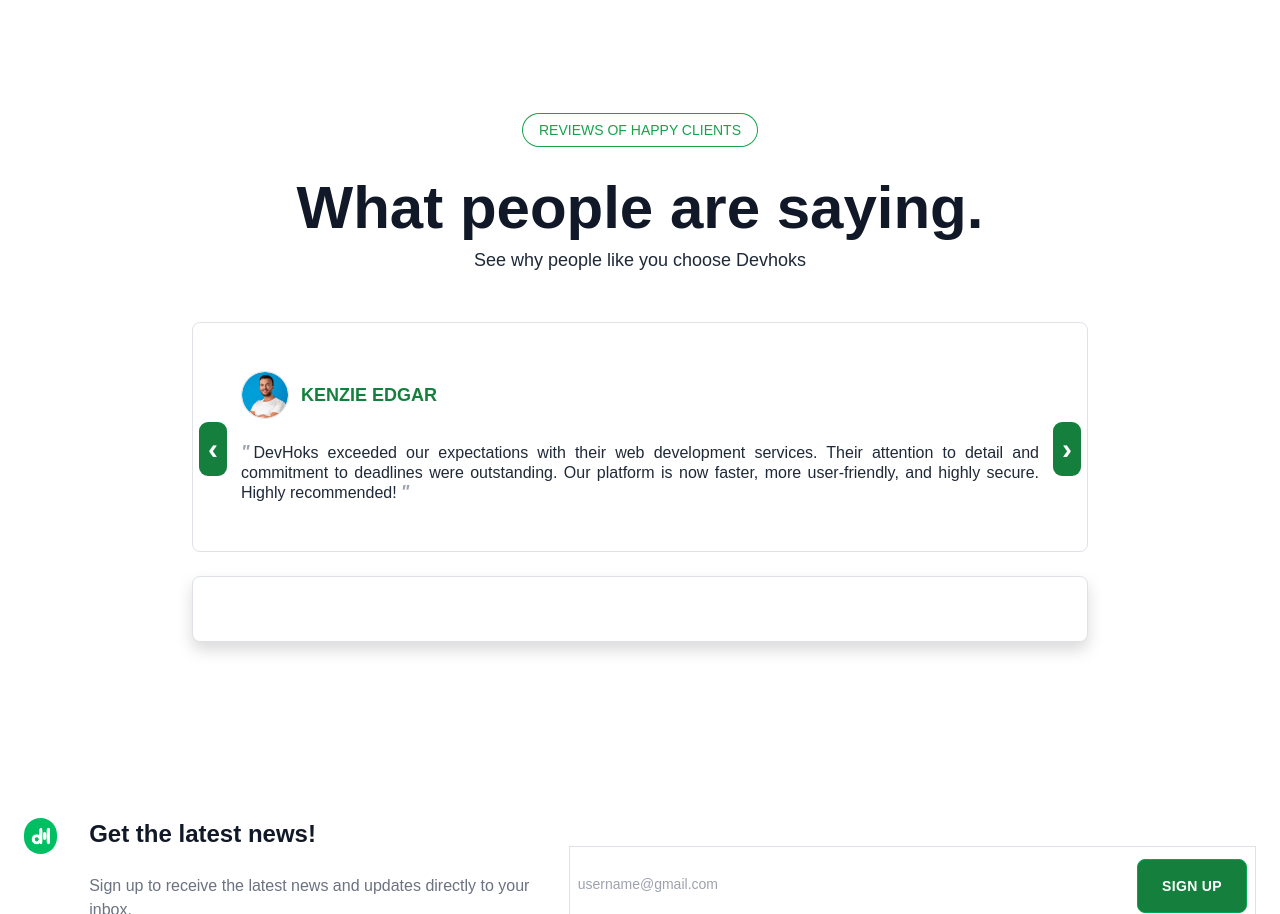
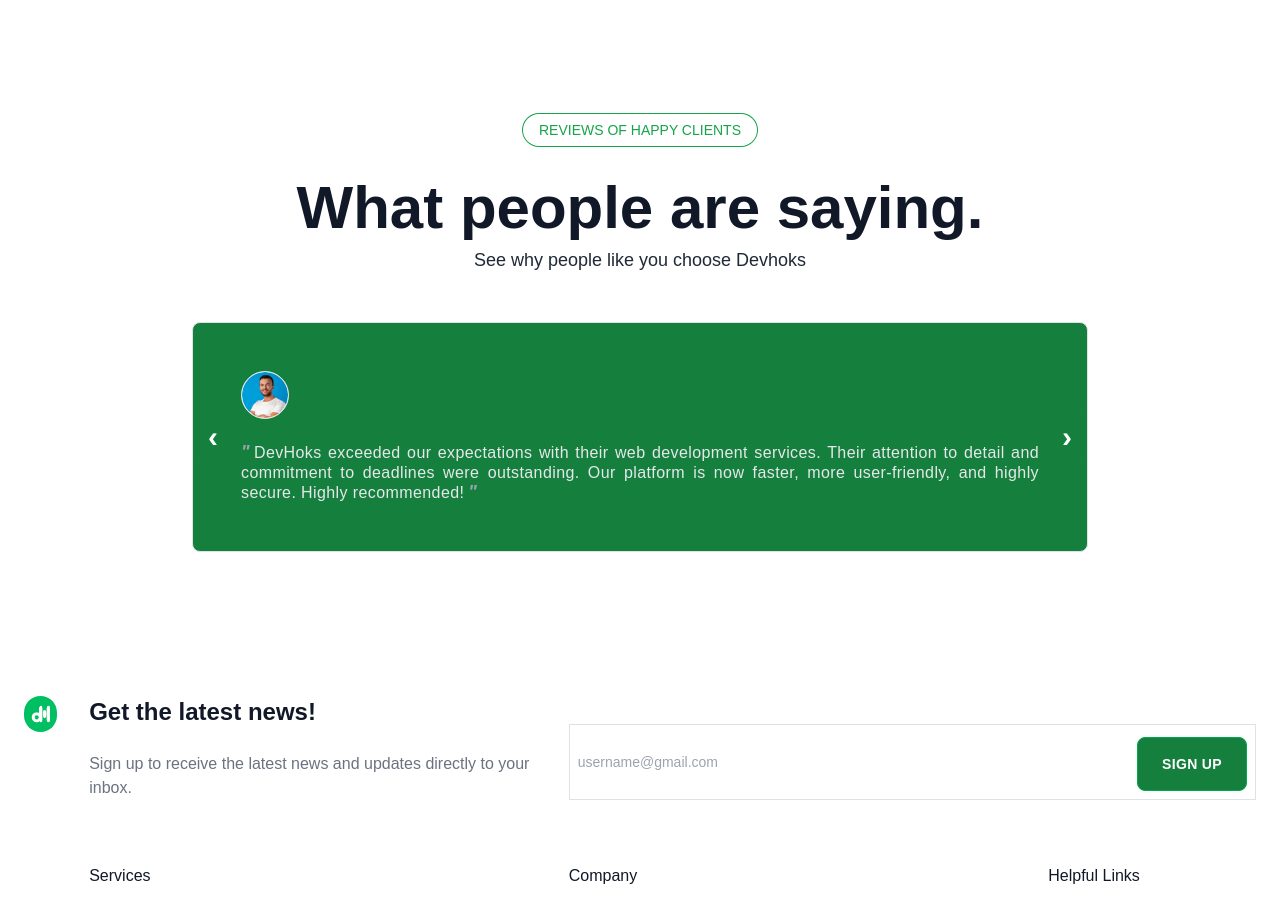
Before and after one commit to ABDULHAMEED-10/DevHooks, a React (Vite) app in the folder DevHoks/: page / in a window 1280 px wide. Shown: the part 3678-4592 px from the top of the page. Built offline with nearby package versions, Linux system fonts and the light colour scheme.

Commit message:
changes done

```diff
--- a/DevHoks/src/Pages/Home/HomeComponents/Testimonial/CaurosalCard.jsx
+++ b/DevHoks/src/Pages/Home/HomeComponents/Testimonial/CaurosalCard.jsx
@@ -1,19 +1,19 @@
 import propTypes from "prop-types";
 export const CaurosalCard = ({prop}) => {
   return (
-    <div className="w-full mx-auto rounded-lg bg-white border border-green-800 p-5 text-gray-800 font-light mb-6 dark:bg-white">
+    <div className="w-full mx-auto rounded-lg bg-green-700 border border-green-800 p-5 text-gray-200 dark:bg-green-700">
       <div className="w-full flex mb-4 items-center">
         <div className="overflow-hidden rounded-full w-12 h-12 bg-gray-50 border border-gray-200">
           <img src={prop.pic} alt="pic"></img>
         </div>
         <div className="flex-grow pl-3">
-          <h6 className="font-bold text-green-700 text-lg uppercase text-gray-600 dark:text-green-700">
+          <h6 className="font-bold text-green-700 text-lg uppercase text-gray-100 ">
             {prop.name}
           </h6>
         </div>
       </div>
       <div className="w-full">
-        <p className="text-md leading-tight dark:text-black text-justify">
+        <p className="text-md leading-tight tracking-wide text-justify">
           <span className="text-lg leading-none italic font-bold text-gray-400 mr-1">
             &quot;
           </span>
--- a/DevHoks/src/Pages/Home/HomeComponents/Testimonial/Caurosel.jsx
+++ b/DevHoks/src/Pages/Home/HomeComponents/Testimonial/Caurosel.jsx
@@ -18,7 +18,7 @@
     );
   };
   return (
-    <div className="flex items-center justify-center ">
+    <div className="flex items-center justify-center mb-20">
       <div className="w-full px-5 text-gray-800">
         <div className="flex flex-col items-center">
           <div className="text-center w-full max-w-6xl mx-auto">
@@ -43,7 +43,7 @@
               &#8249;
             </button>
 
-            <div className="flex items-cetner justify-cetner transition-transform duration-500 ease-in-out w-full ">
+            <div className="flex items-cetner justify-cetner w-full ">
               <CaurosalCard prop={reviewsData[currentIndex]} />
             </div>
 
--- a/DevHoks/src/Pages/Home/home.jsx
+++ b/DevHoks/src/Pages/Home/home.jsx
@@ -22,7 +22,7 @@
                 <SpecialOffer />
                 <Stats />
                 <Caurosel />
-                <Connect />
+                {/* <Connect /> */}
 
         </Layout>
         </div>
```
